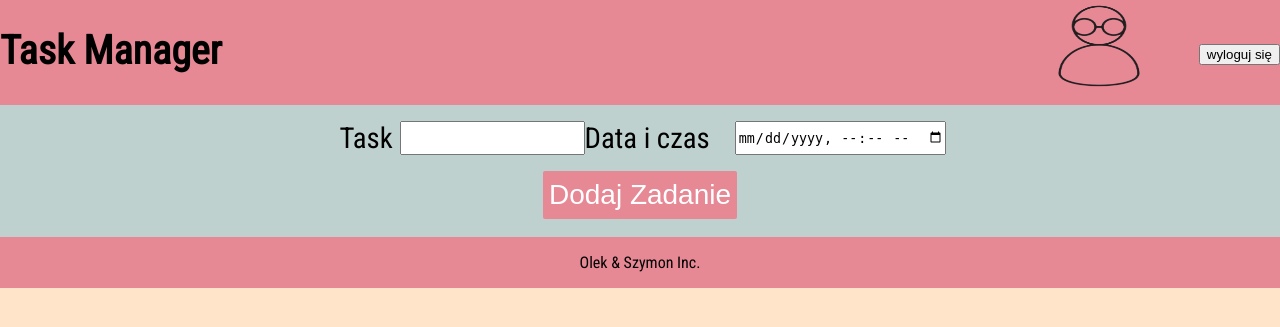
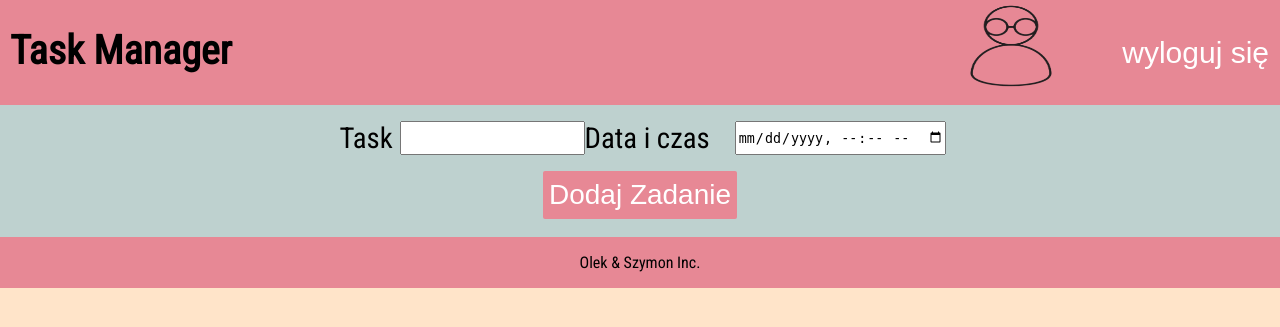
Before and after one commit to OlekWielki/TaskList, a PHP site: page /index.php in a window 1280 px wide. Shown: the top 327 px of the page. Run offline with PHP 8.4, Linux system fonts and the light colour scheme; a user stored in the database is signed in; data that the repository does not hold is empty.

Commit message:
Update style.css

```diff
--- a/style.css
+++ b/style.css
@@ -4,6 +4,9 @@
 	--main-col2: #ffe4c9;
 	--main-col3: #e78895;
 	--main-col4: #bed1cf;
+}
+h1{
+	padding-left: 10px;
 }
 #taski {
 	width: 100%;
@@ -93,3 +96,13 @@ form {
 	border-radius: 2px;
 	border: none;
 }
+input[type="submit"]{
+	display: flex;
+	align-items: center;
+	justify-content: center;
+	background-color: var(--main-col3);
+	color: white;
+	border: none;
+	font-size: 150%;
+	margin: 0 5px 0 5px;
+}
```
